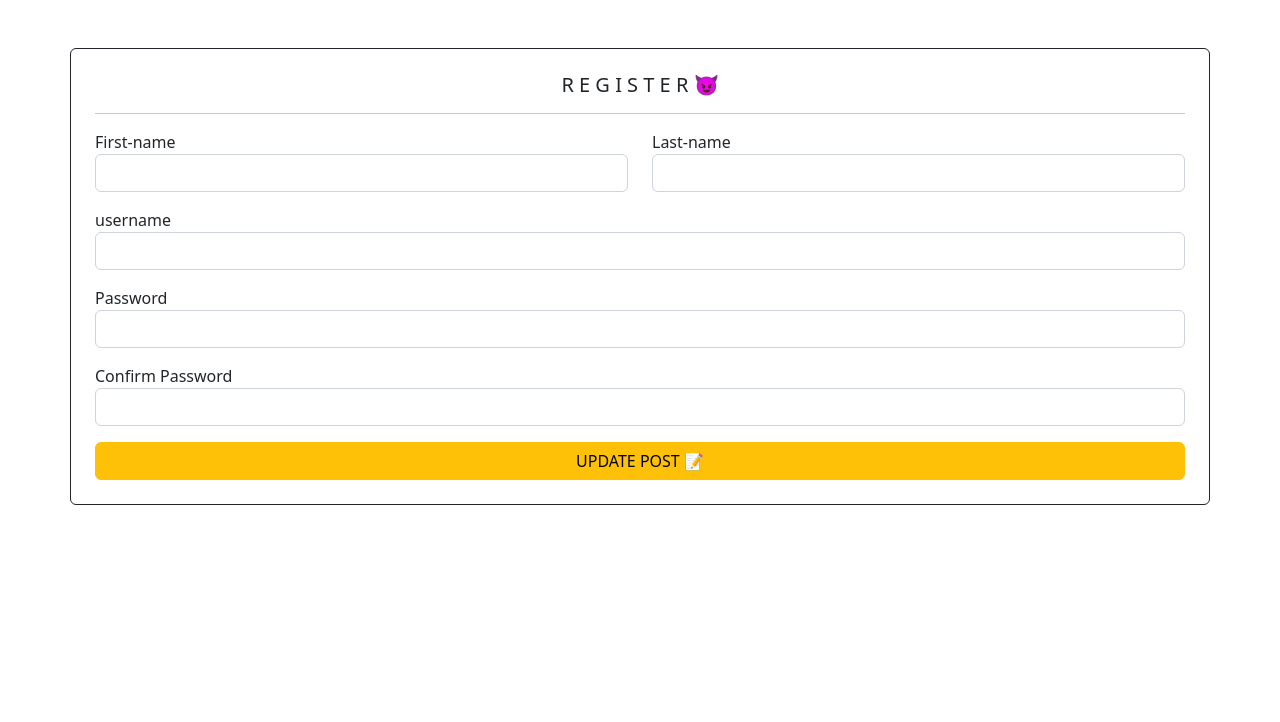
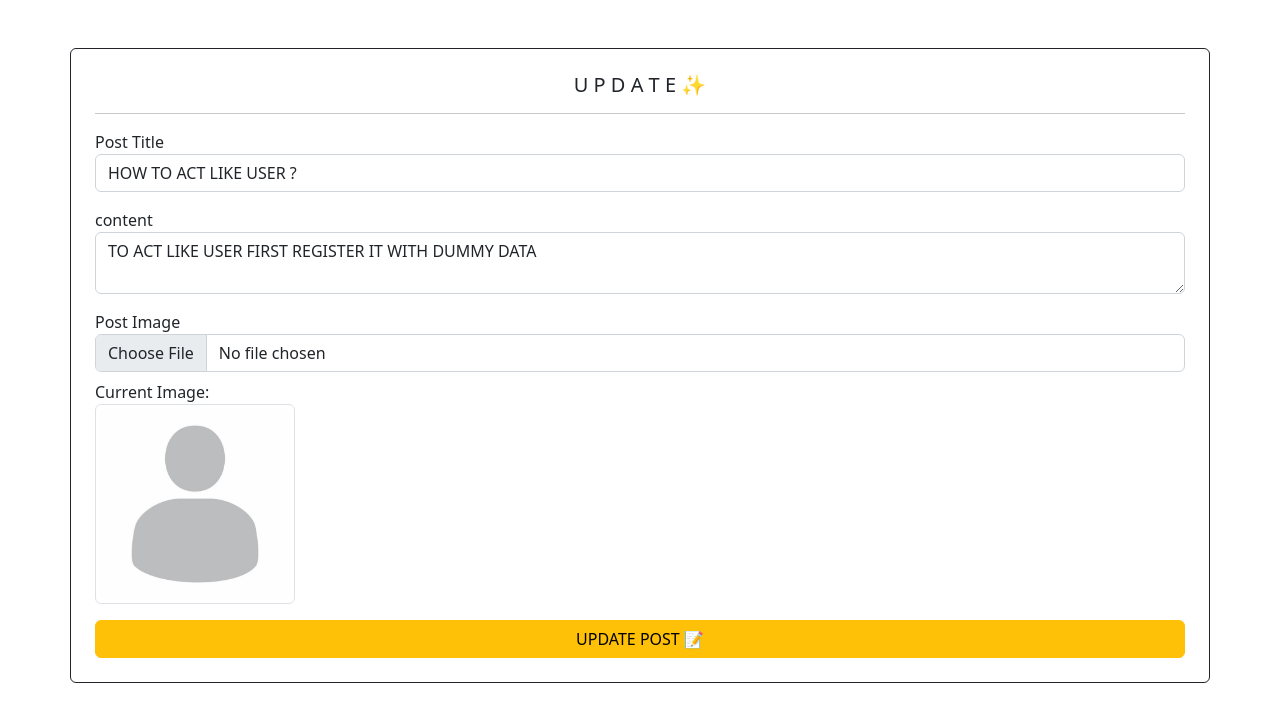
Before and after one commit to yasir-Ahmad-25/BLOG-APP-DJANGO, a Django app: page /update_post/2/ in a window 1280 px wide. Shown: the part 56-778 px from the top of the page. Run offline with Django 5.2, Linux system fonts and the light colour scheme; data comes from the database, SQL or seed files in the repository; both versions use the stored data as it was after the commit.

Commit message:
added updation code

```diff
--- a/Blog/templates/update_post.html
+++ b/Blog/templates/update_post.html
@@ -8,35 +8,31 @@ UPDATE POST
 {% block page_content %}
    <div class="container mt-5 border border-dark rounded p-4">
 
-    <h5 class="text-center">R E G I S T E R 😈</h5>
+    <h5 class="text-center">U P D A T E ✨</h5>
     <hr>
-    <form action="" method="POST">
-        <div class="row">
-            <div class="col-md-6">
-                <div class="form-group">
-                    <label for="#">First-name</label>
-                    <input type="text" class="form-control" name="FirstName" id="FirstName">
-                </div>
-            </div>
-            <div class="col-md-6">
-                <div class="form-group">
-                    <label for="#">Last-name</label>
-                    <input type="text" class="form-control" name="LastName" id="LastName">
-                </div>
-            </div>
+    <form action="" method="POST" enctype="multipart/form-data">
+        {% csrf_token %}
+        <input type="hidden" class="form-control" readonly name="post_id" id="post_id" value="{{ post.id }}">
+        <div class="form-group mt-3">
+            <label for="#">Post Title</label>
+            <input type="text" class="form-control " name="post_Title" id="post_Title" value="{{ post.title }}">
         </div>
         <div class="form-group mt-3">
-            <label for="#">username</label>
-            <input type="text" class="form-control " name="username" id="username">
+            <label for="#">content</label>
+           <textarea name="post_content" class="form-control" id="post_content">{{ post.content }}</textarea>
         </div>
         <div class="form-group mt-3">
-            <label for="#">Password</label>
-            <input type="text" class="form-control " name="password" id="password">
+            <label for="post_image">Post Image</label>
+            <input type="file" name="post_image" id="post_image" class="form-control">
+
+            {% if post.banner %}
+                <div class="mt-2">
+                    <label>Current Image:</label> <br>
+                    <img src="{{ post.banner.url }}" alt="Current post image" class="img-thumbnail" style="max-width: 200px;">
+                </div>
+            {% endif %}
         </div>
-        <div class="form-group mt-3">
-            <label for="#">Confirm Password</label>
-            <input type="text" class="form-control " name="confirmpassword" id="confirmpassword">
-        </div>
+
         <div class="form-group">
             <button type="submit" class="btn btn-warning w-100 mt-3">UPDATE POST 📝</button>
         </div>
--- a/Blog/views.py
+++ b/Blog/views.py
@@ -1,4 +1,4 @@
-from django.shortcuts import render , HttpResponse , redirect
+from django.shortcuts import render , HttpResponse , redirect , get_object_or_404
 from .models import Post
 # Create your views here.
 def index(request):
@@ -35,12 +35,37 @@ def viewPost(request, post_id):
     }
     return render(request, 'view_post.html' , context)
 
+from django.shortcuts import get_object_or_404, redirect, render
+from .models import Post
+
 def updatePost(request, post_id):
-    manual_id = post_id
+    post = get_object_or_404(Post, id=post_id)
     context = {
-        'id': manual_id
+        'post': post
     }
-    return render(request, 'update_post.html' , context)
+
+    if request.method == 'POST':
+        # Get posted data for title and content
+        title = request.POST.get('post_Title')
+        content = request.POST.get('post_content')
+
+        # Check if a new image is uploaded
+        new_image = request.FILES.get('post_image')  # Use request.FILES for image files
+
+        # Update the post object
+        post.title = title
+        post.content = content
+
+        # Only update the banner if a new image was uploaded
+        if new_image:
+            post.banner = new_image
+
+        post.save()  # Save the updated post
+
+        return redirect('Home')  # Redirect to the home page after update
+
+    return render(request, 'update_post.html', context)
+
 
 
 def Login(request):
```
Also changed, not shown: Blog/templates/update_user.html (added, +45 -0 lines), db.sqlite3, media/DJANGO_LOGO_TeHJhoc.png (added), media/placeholderImage.jpg (renamed from media/placeholder.jpg), media/user_placeholder_LCPszdd.jpg (added), media/user_placeholder_lJTc93j.jpg (added).
